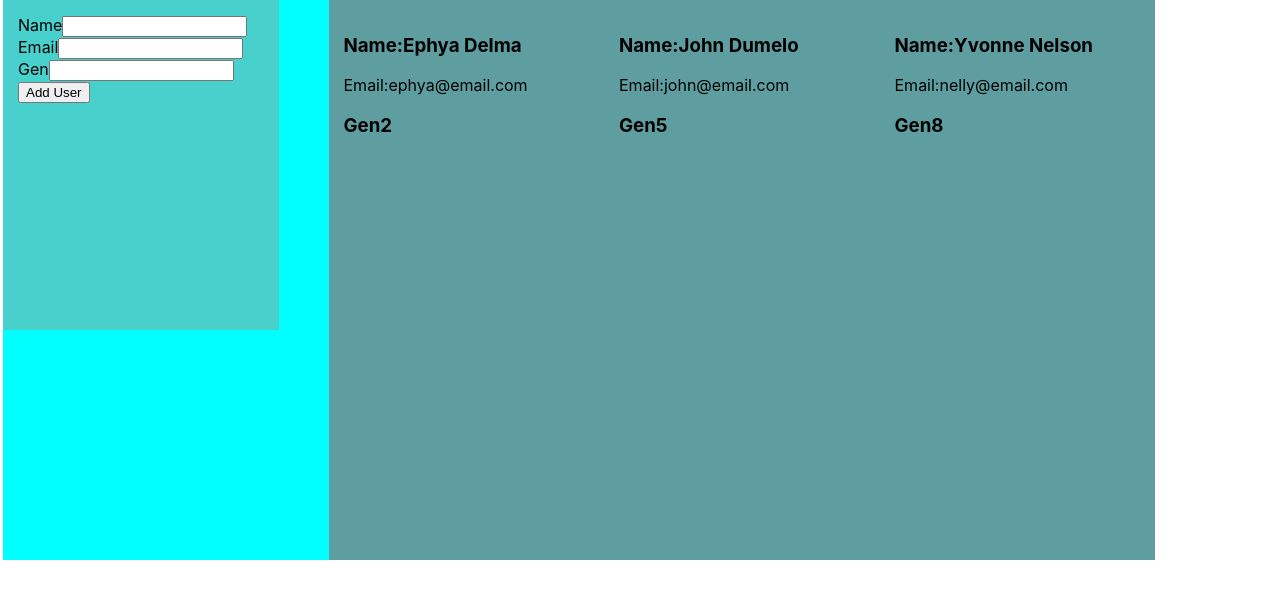
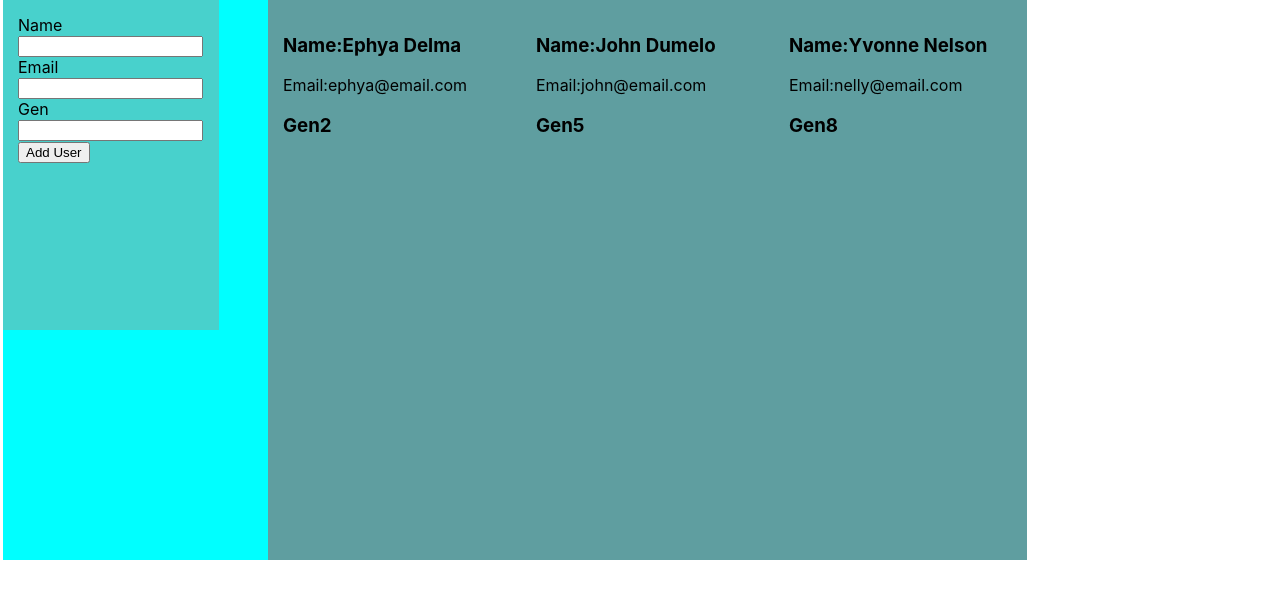
Before and after one commit to perfect14/user-app-project, a React (Create React App) app: page / in a window 1280 px wide. Shown: the top 598 px of the page. Built offline with nearby package versions, Linux system fonts and the light colour scheme.

Commit message:
added usersform and userinfo

```diff
--- a/src/App.css
+++ b/src/App.css
@@ -1,19 +1,19 @@
 .App{
-  width: 90%;
+  width: 80%;
   min-height: 70vh;
   background-color: aqua;
   margin-left: 3px;
   display: flex;
 }
 .info{
-  width: 50%;
+  width: 30%;
   min-height: 500px;
   background-color: cadetblue;
   margin:0px;
   padding: 15px;
 }
 .form{
-  width: 50%;
+  width: 70%;
   height: 300px;
   background-color:mediumturquoise;
   margin-right:50px;
--- a/src/App.js
+++ b/src/App.js
@@ -1,5 +1,7 @@
 import './App.css';
 import React, { Component } from 'react'
+import UsersForm from './components/UsersForm';
+import UserInfo from './components/UserInfo'
 
  class App extends Component {
    constructor(props){
@@ -32,53 +34,29 @@
 
 
 
-   handleSubmit=(e) => {
-     e.preventDefault();
-     const newUser= {
-       name:this.state.name,
-       email:this.state.email,
-       gen:this.state.gen
-     }
+addNewUser=(newUser) => {
      this.setState({
        users:[...this.state.users,newUser],
-       name:"",
-       email:"",
-       gen:""
+
      })
    }
 
-   handleChange=(e) =>{
-     this.setState({
-       [e.target.name]:e.target.value
-     });
-   }
+
 
 
   render() {
     return (
       <div className="App">
-        <form onSubmit ={this.handleSubmit}className="form" >
-          <div className="form-input">
-            <label>Name</label>
-            <input type="text" name="name" value={this.state.name} onChange={this.handleChange} />
-          </div>
-          <div className="form-input">
-            <label>Email</label>
-            <input type="email" name="email"value={this.state.email} onChange={this.handleChange}/>
-          </div>
-          <div className="form-input">
-            <label>Gen</label>
-            <input type="number" name="gen" value={this.state.gen}onChange={this.handleChange}/>
-          </div>
-            <button type="submit">Add User</button>
-        </form>
-        {this.state.users.map(user=>{
+        <UsersForm  addUser ={this.addNewUser}/>
+        {this.state.users.map((user, index) => {
           return(
-            <div className="info">
-              <h3>Name:{user.name}</h3>
-              <p>Email:{user.email}</p>
-              <h3>Gen{user.gen}</h3>
-            </div>
+            <UserInfo
+              key={index}
+              name={user.name}
+              email={user.email}
+              gen={user.gen}
+
+            />
           );
         })}
       </div>
--- /dev/null
+++ b/src/components/UserInfo.js
@@ -0,0 +1,14 @@
+import React from 'react'
+
+function UserInfo({name,email,gen}) {
+    return (
+        <div className="info">
+              <h3>Name:{name}</h3>
+              <p>Email:{email}</p>
+              <h3>Gen{gen}</h3>
+        </div>
+    )
+}
+
+
+export default UserInfo;
--- /dev/null
+++ b/src/components/UsersForm.js
@@ -0,0 +1,62 @@
+import React, { Component } from 'react'
+
+class UsersForm extends Component {
+    constructor(props) {
+        super(props);
+        this.state = {
+            name: "",
+            email: "",
+            gen: ""
+        }
+    }
+
+
+
+    handleChange=(e) =>{
+        this.setState({
+          [e.target.name]:e.target.value
+        });
+      }
+
+
+
+      handleSubmit=(e) => {
+        e.preventDefault();
+        const newUser= {
+          name:this.state.name,
+          email:this.state.email,
+          gen:this.state.gen
+        }
+        this.props.addUser(newUser)
+        this.setState({
+          name:"",
+          email:"",
+          gen:""
+        })
+      }
+
+
+    render() {
+        return (
+            <div>
+                <form onSubmit ={this.handleSubmit}className="form" >
+          <div className="form-input">
+            <label>Name</label>
+            <input type="text" name="name" value={this.state.name} onChange={this.handleChange} />
+          </div>
+          <div className="form-input">
+            <label>Email</label>
+            <input type="email" name="email"value={this.state.email} onChange={this.handleChange}/>
+          </div>
+          <div className="form-input">
+            <label>Gen</label>
+            <input type="number" name="gen" value={this.state.gen}onChange={this.handleChange}/>
+          </div>
+            <button type="submit">Add User</button>
+        </form>
+            </div>
+        )
+    }
+}
+
+export default UsersForm;
```
